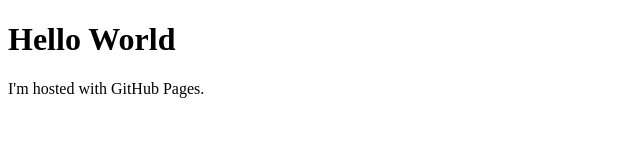
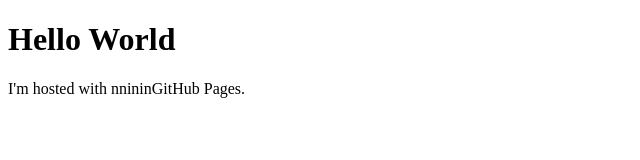
Before and after one commit to ellerymay/ellerymay.github.io, a plain HTML site: page index.html in a window 1280 px wide. Shown: the full height of the page, 0-640 px from the left. Drawn offline with Linux system fonts and the light colour scheme.

Commit message:
Update index.html

```diff
--- a/index.html
+++ b/index.html
@@ -2,6 +2,6 @@
 <html>
 <body>
 <h1>Hello World</h1>
-<p>I'm hosted with GitHub Pages.</p>
+<p>I'm hosted with nnininGitHub Pages.</p>
 </body>
 </html>
```
